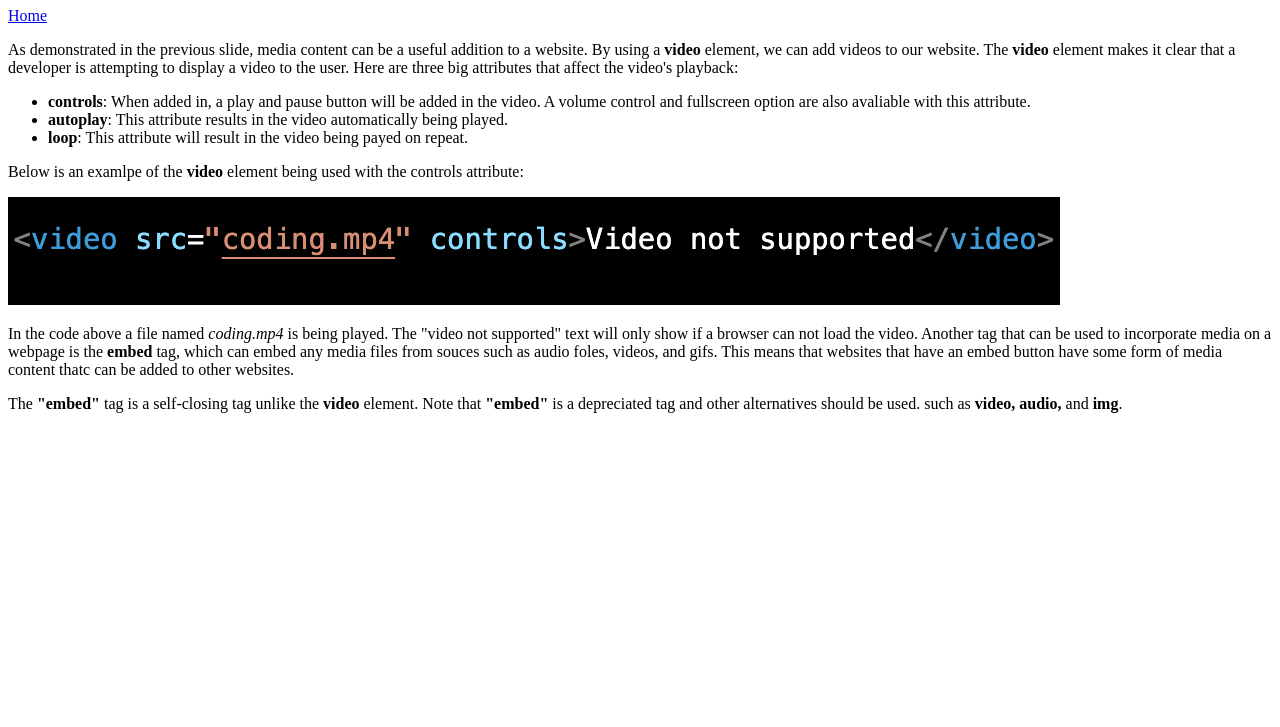
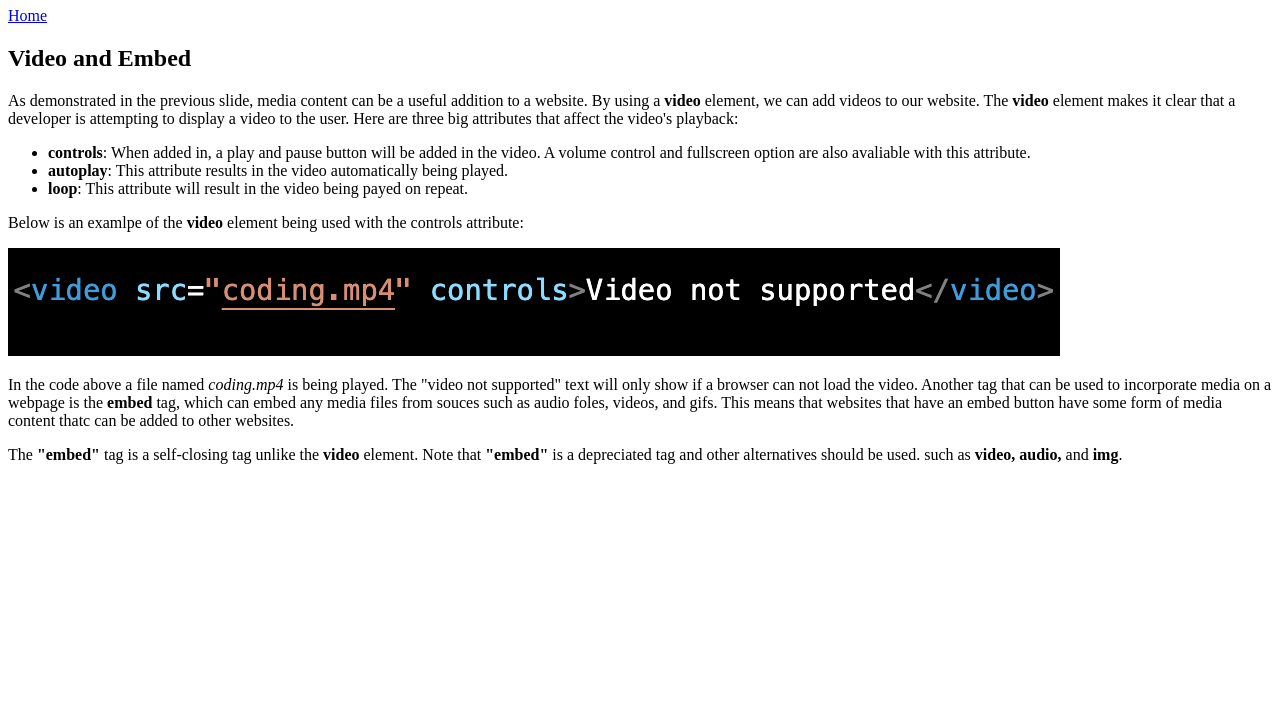
Before and after one commit to snooget/snooget.github.io, a plain HTML site: page html-blog/semantic-html-blog/video-and-embed.html in a window 1280 px wide. Shown: the part 73-800 px from the top of the page. Drawn offline with Linux system fonts and the light colour scheme; files whose address does not match are found by name.

Commit message:
added a h2 heading to the notes on video and embed

```diff
--- a/html-blog/semantic-html-blog/video-and-embed.html
+++ b/html-blog/semantic-html-blog/video-and-embed.html
@@ -16,6 +16,7 @@
         <main>
             <section>
                 <article>
+                    <h2>Video and Embed</h2>
                     <p>
                     As demonstrated in the previous slide, media content can be a useful addition to a website. By using a <strong>video</strong> element, we can add videos to our website.
                     The <strong>video</strong> element makes it clear that a developer is attempting to display a video to the user. Here are three big attributes that affect the video's playback:
```
